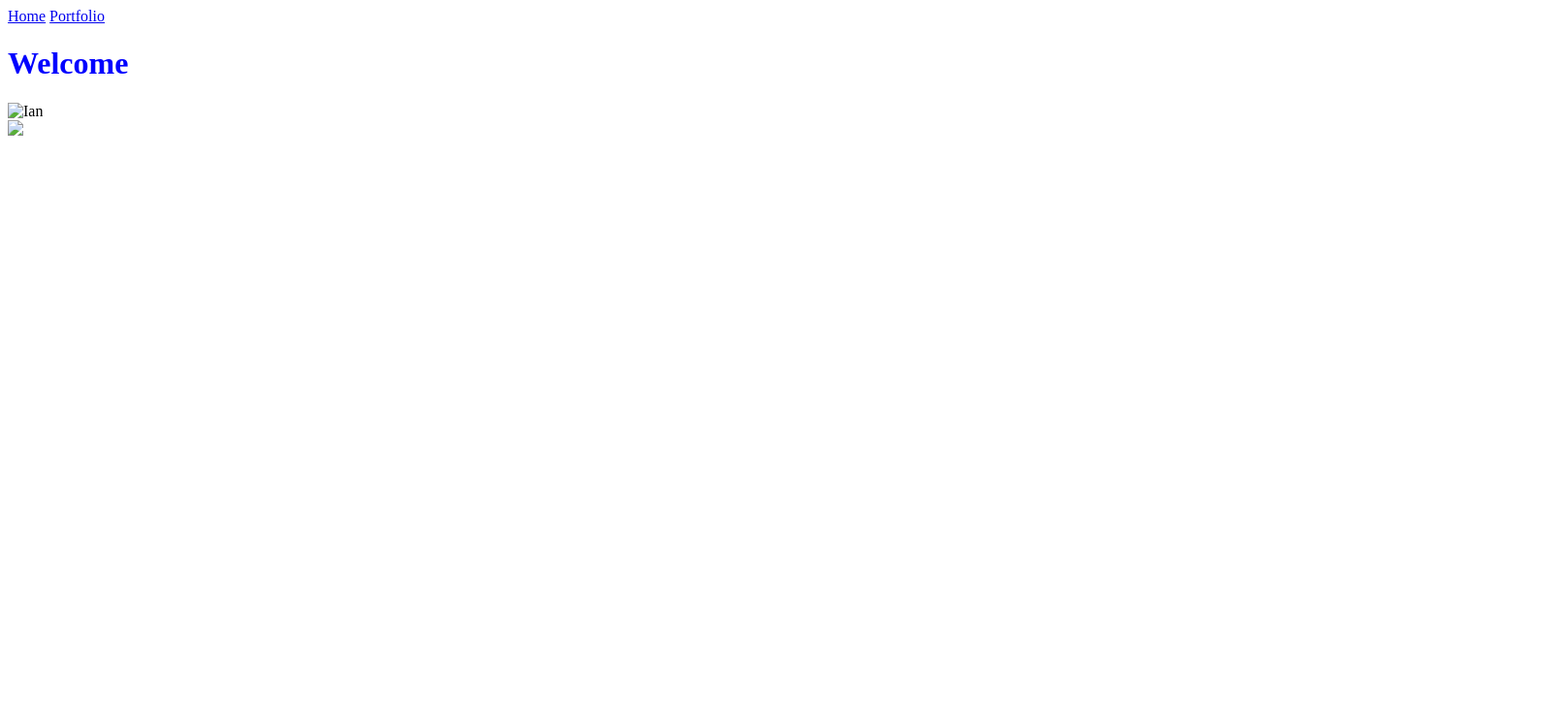
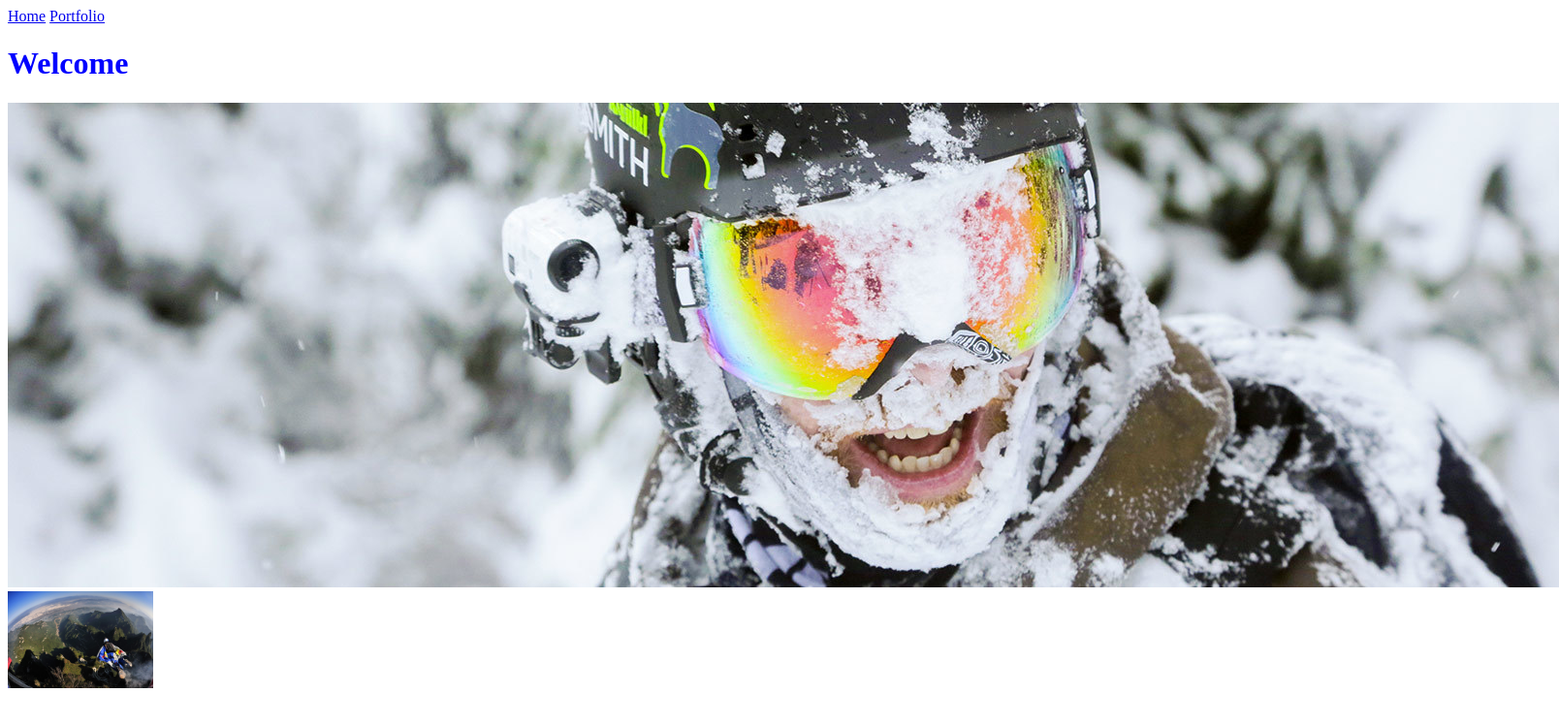
Before and after one commit to dr14/dr14.github.io, a plain HTML site: page my_website/portfolio.html in a window 1280 px wide. Shown: the whole page at 97% size, 1608 px wide, since content can reach past the window. Drawn offline with Linux system fonts and the light colour scheme.

Commit message:
changes picture

```diff
--- a/my_website/portfolio.html
+++ b/my_website/portfolio.html
@@ -8,10 +8,10 @@
     <a href="index.html">Home</a>
     <a href="portfolio.html">Portfolio</a>
     <h1><font color="0000FF">Welcome</font></h1>
-    <img src="ian.jpg" alt="Ian" style="width:1600px;height:500px;">
+    <img src="images/ian.jpg" alt="Ian" style="width:1600px;height:500px;">
     <br>
     <a target="_blank" href="http://www.tetongravity.com">
-      <img src="wingsuit.jpg" height="100">
+      <img src="images/wingsuit.jpg" height="100">
     </a>
 	  </body>
 	</html>
```
Also changed, not shown: my_website/index.html (+1 -1 lines).
